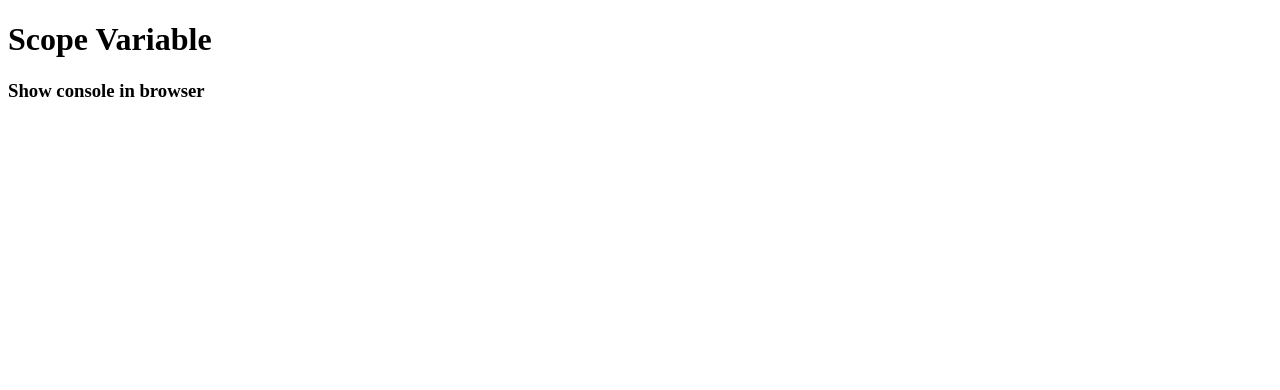
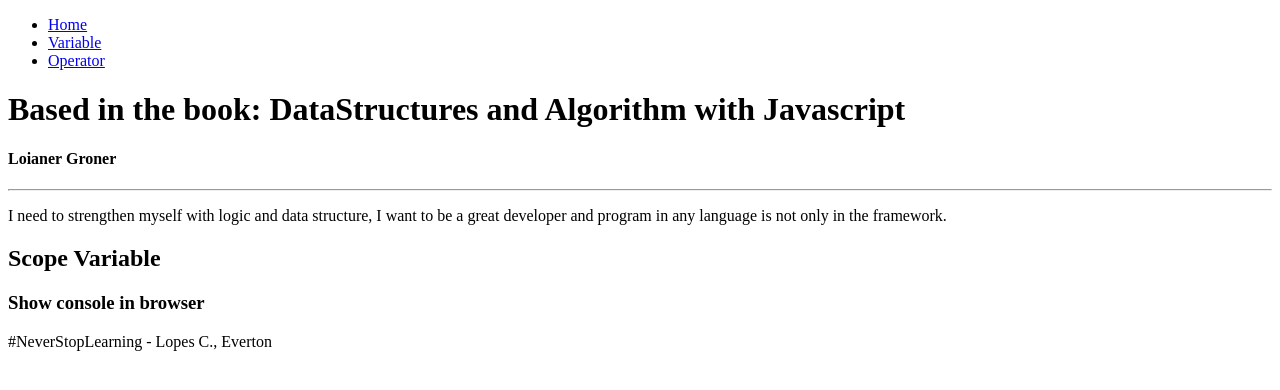
Before and after one commit to evertonlopesc/js-datastruture, a plain HTML site: page scope-variable/index.html in a window 1280 px wide. Drawn offline with Linux system fonts and the light colour scheme.

Commit message:
modified: rename scope-variable to index

```diff
--- a/scope-variable/index.html
+++ b/scope-variable/index.html
@@ -4,12 +4,37 @@
         <meta charset="UTF-8" />
         <meta http-equiv="X-UA-Compatible" content="IE=edge" />
         <meta name="viewport" content="width=device-width, initial-scale=1.0" />
-        <title>Document</title>
+        <link rel="shortcut icon" href="#" />
+        <title>Javascript DataStructures</title>
     </head>
     <body>
-        <h1>Scope Variable</h1>
-        <h3>Show console in browser</h3>
+        <header>
+            <nav>
+                <ul>
+                    <li><a href="../index.html">Home</a></li>
+                    <li>
+                        <a href="../variable/index.html">Variable</a>
+                    </li>
+                    <li><a href="../operator/index.html">Operator</a></li>
+                </ul>
+            </nav>
+            <h1>
+                Based in the book: DataStructures and Algorithm with Javascript
+            </h1>
+            <h4>Loianer Groner</h4>
+            <hr />
+            <p>
+                I need to strengthen myself with logic and data structure, I
+                want to be a great developer and program in any language is not
+                only in the framework.
+            </p>
+        </header>
+        <main>
+            <h2>Scope Variable</h2>
+            <h3>Show console in browser</h3>
+        </main>
+        <footer>#NeverStopLearning - Lopes C., Everton</footer>
 
-        <script src="scope-variable.js"></script>
+        <script src="./script.js"></script>
     </body>
 </html>
--- a/scope-variable/scope-variable.js
+++ /dev/null
@@ -1,18 +0,0 @@
-var myVariable = "global";
-myOtherVariable = "global";
-
-function myFunction() {
-    var myVariable = "local";
-    return myVariable;
-}
-
-function myOtherFunction() {
-    myOtherVariable = "local";
-    return myOtherVariable;
-}
-
-console.log(myVariable);
-console.log(myFunction());
-console.log(myOtherVariable);
-console.log(myOtherFunction());
-console.log(myOtherVariable);
```
